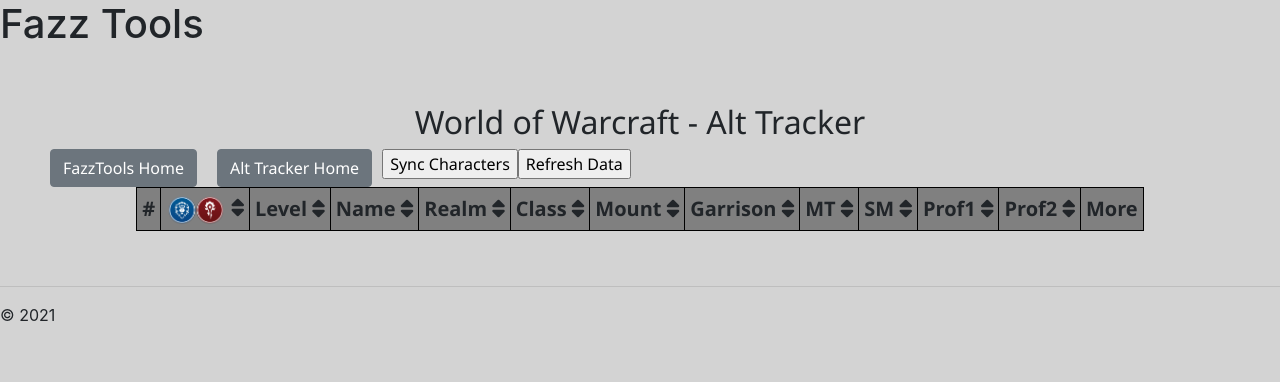
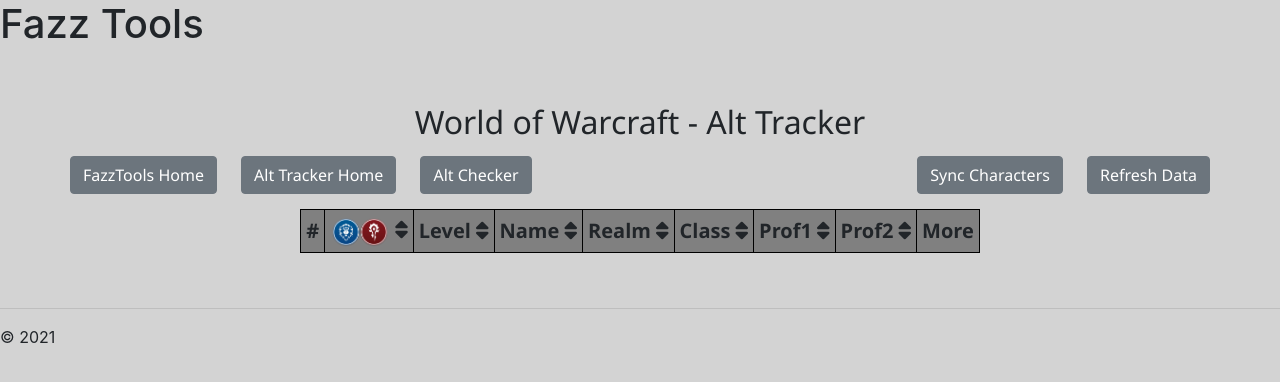
Before and after one commit to joefarrelly/AltTracker, a Django app: page /wowprof/alts/ in a window 1280 px wide. Shown: the top 382 px of the page. Run offline with Django 3.2, Linux system fonts and the light colour scheme; lists and menus that the app fills with data are empty; some libraries are stand-ins or nearby versions.

Commit message:
split the alt tracker up so the table on main page is less cluttered. any custom tracking is now on the checker page instead. added support for on use and on equip effects on items. added support for azerite pieces.

```diff
--- a/wowprof/models.py
+++ b/wowprof/models.py
@@ -249,6 +249,8 @@
     quality = models.CharField(max_length=20)
     sockets = models.JSONField()
     enchants = models.JSONField()
+    spells = models.JSONField()
+    azerite = models.JSONField()
 
     class Meta:
         db_table = 'alttracker_altequipment'
--- a/wowprof/static/wowprof/content/site.css
+++ b/wowprof/static/wowprof/content/site.css
@@ -5,14 +5,6 @@
 a{
     color:#05D22C;
 }
-
-/*div{
-    border: solid;
-    border-color: yellow;
-}
-div.row{
-    border-color: orange;
-}*/
 
 .row{
     border: none;
@@ -36,14 +28,14 @@
     display: none;
 }
 
-/*.item-bg{
-    background-color: grey;
-}*/
-
 .tooltip-wrapper{
     display: inline-block;
     cursor: pointer;
     /*border: dotted;*/
+}
+
+.tooltip-inner{
+    max-width: 350px;
 }
 
 .tooltip-style{
@@ -71,58 +63,26 @@
 }
 
 .alt-profession-table{
-    width: 25%;
+    /*width: 25%;*/
 }
 
 .alt-profession-table th{
     background-color: #5A5656;
+    width: auto;
 }
 
-.alt-profession-table td {
-    padding:0px;
-}
-
-#alts-table{
+#alts-table, #alts-checker-table{
     counter-reset:row-num -1;
 }
-#alts-table th{
+#alts-table th, #alts-checker-table th{
   cursor: pointer;
+  width: auto;
 }
-#alts-table tr{
+#alts-table tr, #alts-checker-table tr{
     counter-increment:row-num;
 }
-#alts-table tr td:first-child::before{
+#alts-table tr td:first-child::before, #alts-checker-table tr td:first-child::before{
     content:counter(row-num);
-}
-
-#req-alts-table{
-    counter-reset:row-num -1;
-}
-#req-alts-table th{
-  cursor: pointer;
-}
-#req-alts-table tr{
-    counter-increment:row-num;
-}
-#req-alts-table tr td:first-child::before{
-    content:counter(row-num);
-}
-
-.prof-req-alts-table{
-    counter-reset:row-num -1;
-}
-.prof-req-alts-table th{
-  cursor: pointer;
-}
-.prof-req-alts-table tr{
-    counter-increment:row-num;
-}
-.prof-req-alts-table tr td:first-child::before{
-    content:counter(row-num);
-}
-
-#alt-more-details-table {
-    width: 70%;
 }
 
 .Warrior{
@@ -175,10 +135,7 @@
 .Level3{
     background-color: #4CE87C
 }
-.Level2{
-    background-color: #E74343;
-}
-.Level1{
+.Level2, .Level1{
     background-color: #E74343;
 }
 
@@ -271,6 +228,9 @@
 .default-text{
     color: #ffd900;
 }
+.azerite{
+    color: lightblue;
+}
 
 /*#bgtest{
      background-image: url('../images/paperdoll/UI-PaperDoll-SlotBackground.png');
--- a/wowprof/static/wowprof/scripts/navbar.js
+++ b/wowprof/static/wowprof/scripts/navbar.js
@@ -1,3 +1,4 @@
+// alt tracker home table
 $(function() {
     $('#alts-table td:nth-child(6)').each(function(index) {
         var classColor = ['Warrior','Paladin','Hunter','Rogue','Priest','Shaman','Mage','Warlock','Monk','Druid','DemonHunter','DeathKnight'];
@@ -19,9 +20,31 @@
     });
 });
 
+// checker table
+$(function() {
+    $('#alts-checker-table td:nth-child(6)').each(function(index) {
+        var classColor = ['Warrior','Paladin','Hunter','Rogue','Priest','Shaman','Mage','Warlock','Monk','Druid','DemonHunter','DeathKnight'];
+        var tempclassName = $(this).text();
+        var className = tempclassName.replace(/\s+/g, '');
+        var tempMo = $(this).parent("tr");
+        var tempMo2 = tempMo[0].cells;
+        for (var i = 0; i < classColor.length; i++) {
+            if (className === classColor[i]) {
+                var counter = 0
+                $(this).parent("tr").children().each(function(index) {
+                    if (counter > 0 && counter < 6) {
+                        $(this).addClass(classColor[i]);
+                    }
+                    counter++;
+                })
+            }
+        }
+    });
+});
+
 // garrison
 $(function() {
-    $('#alts-table td:nth-child(8)').each(function(index) {
+    $('#alts-checker-table td:nth-child(8)').each(function(index) {
         var classColor = ['Level3','Level2', 'Level1'];
         var tempclassName = $(this).text();
         var className = tempclassName.replace(/\s+/g, '');
@@ -43,7 +66,7 @@
 
 // mage tower
 $(function() {
-    $('#alts-table td:nth-child(9)').each(function(index) {
+    $('#alts-checker-table td:nth-child(9)').each(function(index) {
         var classColor = ['Yes','No'];
         var className = $(this).text();
         var tempMo = $(this).parent("tr");
@@ -64,7 +87,7 @@
 
 // shadowmourne
 $(function() {
-    $('#alts-table td:nth-child(10)').each(function(index) {
+    $('#alts-checker-table td:nth-child(10)').each(function(index) {
         var classColor = ['Yes','No','Quest'];
         var className = $(this).text();
         var tempMo = $(this).parent("tr");
@@ -218,9 +241,66 @@
                 });
             });
 
+// alt tracker home table
 function sortTableSpecial(n) {
   var table, rows, switching, i, x, y, shouldSwitch, dir, switchcount = 0;
   table = document.getElementById("alts-table");
+  switching = true;
+  // Set the sorting direction to ascending:
+  dir = "asc";
+  /* Make a loop that will continue until
+  no switching has been done: */
+  while (switching) {
+    // Start by saying: no switching is done:
+    switching = false;
+    rows = table.rows;
+    /* Loop through all table rows (except the
+    first, which contains table headers): */
+    for (i = 1; i < (rows.length - 1); i++) {
+      // Start by saying there should be no switching:
+      shouldSwitch = false;
+      /* Get the two elements you want to compare,
+      one from current row and one from the next: */
+      x = rows[i].getElementsByTagName("TD")[n];
+      y = rows[i + 1].getElementsByTagName("TD")[n];
+      /* Check if the two rows should switch place,
+      based on the direction, asc or desc: */
+      if (dir == "asc") {
+        if (x.innerHTML.toLowerCase() > y.innerHTML.toLowerCase()) {
+          // If so, mark as a switch and break the loop:
+          shouldSwitch = true;
+          break;
+        }
+      } else if (dir == "desc") {
+        if (x.innerHTML.toLowerCase() < y.innerHTML.toLowerCase()) {
+          // If so, mark as a switch and break the loop:
+          shouldSwitch = true;
+          break;
+        }
+      }
+    }
+    if (shouldSwitch) {
+      /* If a switch has been marked, make the switch
+      and mark that a switch has been done: */
+      rows[i].parentNode.insertBefore(rows[i + 1], rows[i]);
+      switching = true;
+      // Each time a switch is done, increase this count by 1:
+      switchcount ++;
+    } else {
+      /* If no switching has been done AND the direction is "asc",
+      set the direction to "desc" and run the while loop again. */
+      if (switchcount == 0 && dir == "asc") {
+        dir = "desc";
+        switching = true;
+      }
+    }
+  }
+}
+
+// alt checker table
+function sortTableChecker(n) {
+  var table, rows, switching, i, x, y, shouldSwitch, dir, switchcount = 0;
+  table = document.getElementById("alts-checker-table");
   switching = true;
   // Set the sorting direction to ascending:
   dir = "asc";
--- a/wowprof/templates/home/home.html
+++ b/wowprof/templates/home/home.html
@@ -1,7 +1,8 @@
-{% extends "home/base.html" %}
+<!-- {% extends "home/base.html" %}
 {% block title %}Home{% endblock %}
 {% block content %}
 <div class="main-home">
     <a href="{% url 'wowprof_home' %}" class="btn btn-secondary">WoWProf</a>
 </div>
 {% endblock %}
+ -->
--- a/wowprof/templates/wowprof/wowprof_alts.html
+++ b/wowprof/templates/wowprof/wowprof_alts.html
@@ -4,19 +4,26 @@
 {% load static %}
 {% load alttracker_filters %}
 {% block content %}
-<div class="price-list">
-    <h2 id="price-list-header"  style="text-align: center">World of Warcraft - Alt Tracker</h2>
+<div>
+    <h2  style="text-align: center">World of Warcraft - Alt Tracker</h2>
+    <div class="row" style="margin: 15px">
+        <div class="col-6">
+            <a href="{% url 'wowprof_home' %}" class="btn btn-secondary">FazzTools Home</a>
+            <a href="{% url 'wowprof_alts' %}" class="btn btn-secondary">Alt Tracker Home</a>
+            <a href="{% url 'wowprof_checker' %}" class="btn btn-secondary">Alt Checker</a>
+        </div>
+        <div class="col-6" style="text-align: right">
+            <form method="post" style="display: inline-block">
+                {% csrf_token %}
+                <input type="submit" class="btn btn-secondary" id="wowprof-alts-refresh-button" name="wowprof-alts-refresh-button" value="Sync Characters" />
+            </form>
+            <form method="post" style="display: inline-block">
+                {% csrf_token %}
+                <input type="submit" class="btn btn-secondary" id="wowprof-alts-refresh-data-button" name="wowprof-alts-refresh-data-button" value="Refresh Data" />
+            </form>
+        </div>
+    </div>
     <div class="row">
-        <a href="{% url 'wowprof_home' %}" class="btn btn-secondary">FazzTools Home</a>
-        <a href="{% url 'wowprof_alts' %}" class="btn btn-secondary">Alt Tracker Home</a>
-        <form method="post">
-            {% csrf_token %}
-            <input type="submit" id="wowprof-alts-refresh-button" name="wowprof-alts-refresh-button" value="Sync Characters" />
-        </form>
-        <form method="post">
-            {% csrf_token %}
-            <input type="submit" id="wowprof-alts-refresh-data-button" name="wowprof-alts-refresh-data-button" value="Refresh Data" />
-        </form>
         <div class="col-12" style="text-align: center">
             <table id="alts-table" style="margin:auto; text-align:center">
                 <colgroup>
@@ -24,19 +31,15 @@
                     <col span="5" style="background-color:grey">
                 </colgroup>
                 <tr>
-                    <th style="width:auto">#</th>
+                    <th>#</th>
                     <th onclick="sortTableSpecial(1)"><img src="{% static 'wowprof/images/horde_alliance.png' %}" alt="Alliance and Horde faction logos" style="width:60px;height:30px"> <i class="fas fa-sort"></i></th>
-                    <th style="width:auto">Level <i class="fas fa-sort"></i></th>
-                    <th style="width:auto">Name <i class="fas fa-sort"></i></th>
-                    <th style="width:auto">Realm <i class="fas fa-sort"></i></th>
-                    <th style="width:auto">Class <i class="fas fa-sort"></i></th>
-                    <th style="width:auto">Mount <i class="fas fa-sort"></th>
-                    <th style="width:auto">Garrison <i class="fas fa-sort"></th>
-                    <th style="width:auto">MT <i class="fas fa-sort"></th>
-                    <th style="width:auto">SM <i class="fas fa-sort"></th>
-                    <th style="width:auto">Prof1 <i class="fas fa-sort"></i></th>
-                    <th style="width:auto">Prof2 <i class="fas fa-sort"></i></th>
-                    <th style="width:auto">More</th>
+                    <th>Level <i class="fas fa-sort"></i></th>
+                    <th>Name <i class="fas fa-sort"></i></th>
+                    <th>Realm <i class="fas fa-sort"></i></th>
+                    <th>Class <i class="fas fa-sort"></i></th>
+                    <th>Prof1 <i class="fas fa-sort"></i></th>
+                    <th>Prof2 <i class="fas fa-sort"></i></th>
+                    <th>More</th>
                 </tr>
                 {% for a in altData %}
                 <tr>
@@ -50,10 +53,6 @@
                     <td>{{ a.altName }}</td>
                     <td>{{ a.altRealm }}</td>
                     <td>{{ a.get_altClass_display }}</td>
-                    <td>{{ a.altcustom.get_mount_display }}</td>
-                    <td>{{ a.altcustom.get_garrison_display }}</td>
-                    <td>{{ a.altcustom.get_mageTower_display }}</td>
-                    <td>{{ a.altcustom.get_shadowmourne_display }}</td>
                     {% if a.altcustom.get_profession1_display == 'Missing' or not a.altcustom %}
                         <td><a>{{ a.altcustom.get_profession1_display }}</a></td>
                     {% else %}
--- a/wowprof/templatetags/alttracker_filters.py
+++ b/wowprof/templatetags/alttracker_filters.py
@@ -10,7 +10,7 @@
 
 @register.filter(name='display')
 def display(value):
-    return (value.title())
+    return ((value).replace('_', ' ')).title()
 
 
 @register.filter(name='cssname')
--- a/wowprof/urls.py
+++ b/wowprof/urls.py
@@ -12,4 +12,5 @@
     path('alts/<str:name>/<str:realm>/profession/<str:profession>', views.wowProfAltsProfession, name='wowprof_alts_profession'),
     path('alts/<str:name>/<str:realm>/details', views.wowProfAltsMoreDetails, name='wowprof_alts_more'),
     path('requiem/', views.wowProfRequiem, name='wowprof_requiem'),
+    path('mounts/', views.wowProfChecker, name='wowprof_checker')
 ]
--- a/wowprof/views.py
+++ b/wowprof/views.py
@@ -128,20 +128,14 @@
     alt_objects = []
     if 'altId' in request.session:
         alt_objects = Alt.objects.select_related('altcustom').filter(pk__in=request.session['altId'])
-        for alt in alt_objects:
-            try:
-                pass
-            except AltCustom.DoesNotExist:
-                pass
-
     return render(request, "wowprof/wowprof_alts.html", {'altData': alt_objects})
 
 
 def wowProfAltsProfession(request, name, realm, profession):
-    tempInstance = get_object_or_404(Alt, altName=name.capitalize(), altRealmSlug=realm)
-    tempInstance2 = get_object_or_404(AltProfession, alt=tempInstance, profession=getattr(AltProfession.Profession, profession.upper()))
-    tempMyObj = tempInstance2.professionData
-    return render(request, "wowprof/wowprof_alts_profession.html", {'data': tempMyObj})
+    alt_obj = get_object_or_404(Alt, altName=name.capitalize(), altRealmSlug=realm)
+    profession_obj = get_object_or_404(AltProfession, alt=alt_obj, profession=getattr(AltProfession.Profession, profession.upper()))
+    # tempMyObj = tempInstance2.professionData
+    return render(request, "wowprof/wowprof_alts_profession.html", {'alt': alt_obj, 'profession': profession_obj})
 
 
 def wowProfAltsMoreDetails(request, name, realm):
@@ -161,6 +155,13 @@
     except AltEquipment.DoesNotExist:
         filtered_equipment_objs = {}
     return render(request, "wowprof/wowprof_alts_more.html", {'alt': alt_obj, 'media': media_obj, 'equipment': filtered_equipment_objs})
+
+
+def wowProfChecker(request):
+    alt_objects = []
+    if 'altId' in request.session:
+        alt_objects = Alt.objects.select_related('altcustom').filter(pk__in=request.session['altId'])
+    return render(request, 'wowprof/wowprof_checker.html', {'altData': alt_objects})
 
 
 def wowProfRequiem(request):
```
Also changed, not shown: wowprof/lib/custom.py (+12 -0 lines), wowprof/templates/wowprof/wowprof_alts_more.html (+24 -2 lines), wowprof/templates/wowprof/wowprof_alts_profession.html (+11 -22 lines), wowprof/templates/wowprof/wowprof_checker.html (added, +53 -0 lines), wowprof/templates/wowprof/wowprof_home.html (+2 -11 lines), wowprof/migrations/0062_altequipment_spells.py (added), wowprof/migrations/0063_altequipment_azerite.py (added).
